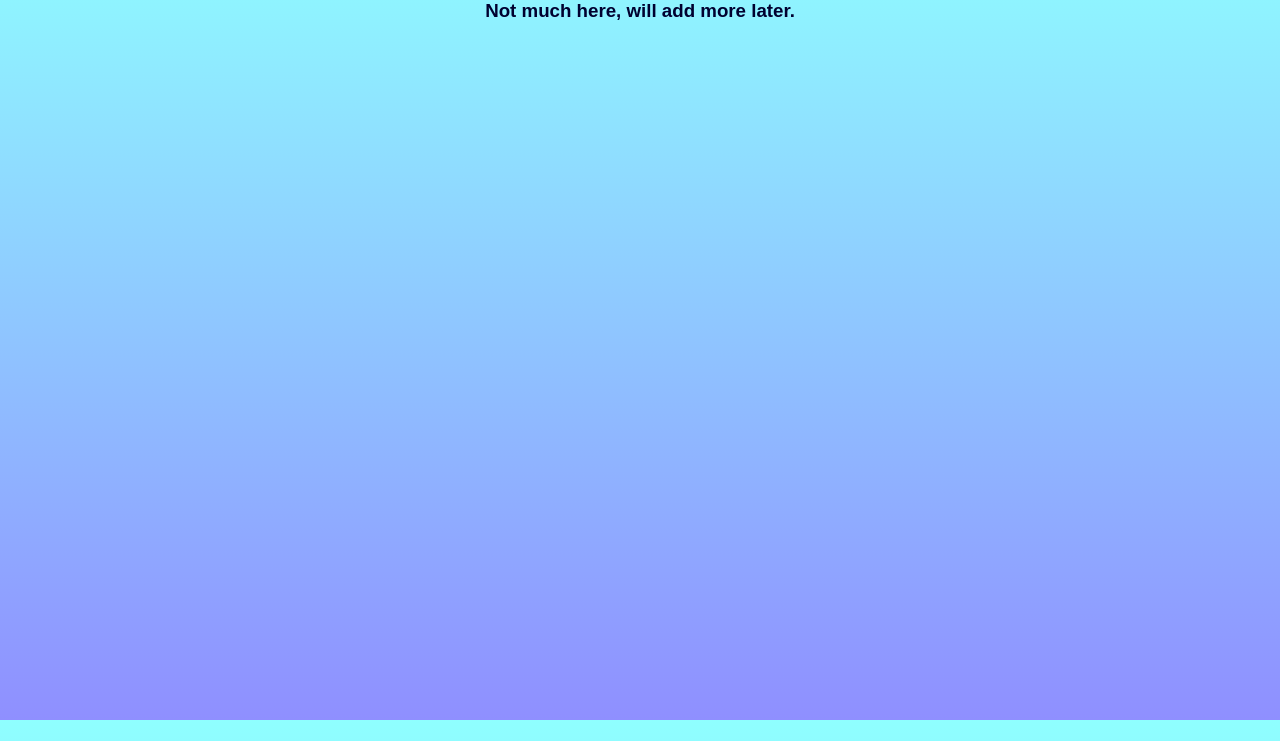
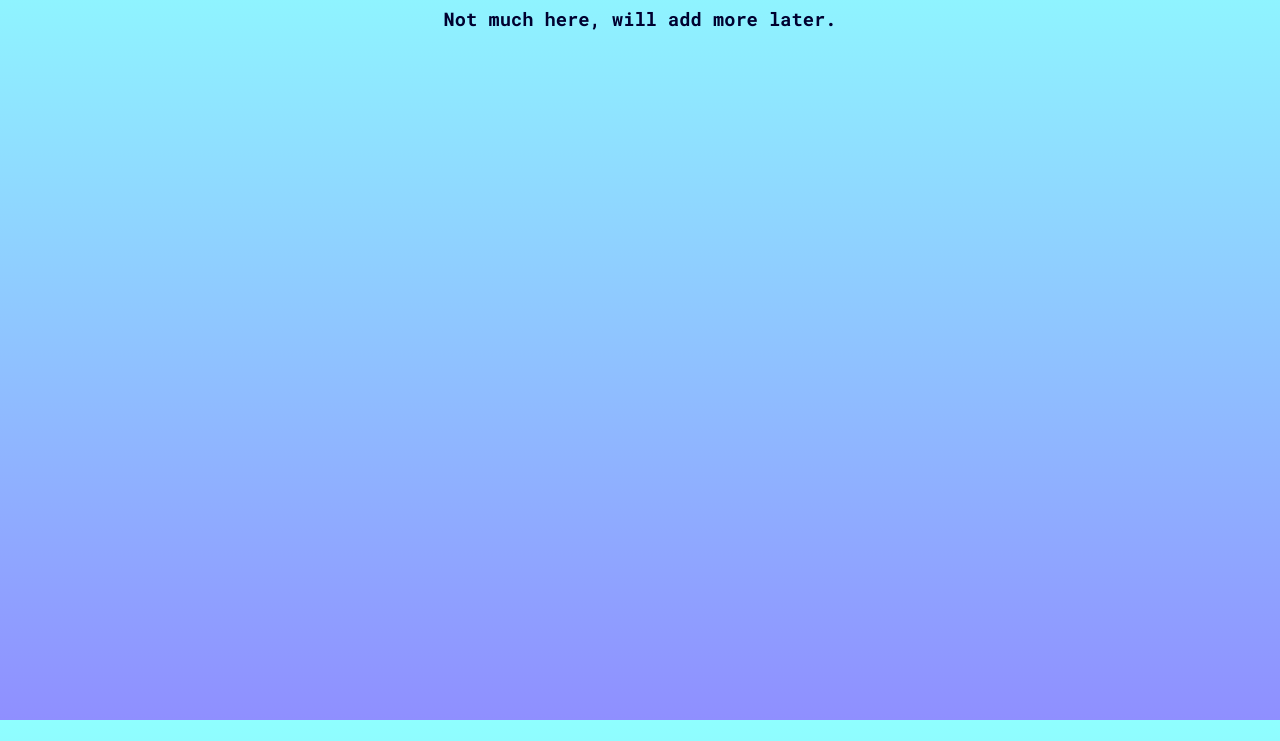
Before and after one commit to axoshard/axoshard.github.io, a plain HTML site: page index.html in a window 1280 px wide. Shown: the part 80-821 px from the top of the page. Drawn offline with Linux system fonts and the light colour scheme.

Commit message:
Update index.html

```diff
--- a/index.html
+++ b/index.html
@@ -4,7 +4,7 @@
 		<style>
 			@import url('https://fonts.googleapis.com/css2?family=Roboto+Mono:ital,wght@0,100..700;1,100..700&display=swap');
 			* {
-				font-family: "Varela Round", sans-serif;
+				font-family: "Roboto Mono", monospace;
 			}
 			body {
 				background-image: linear-gradient(#8FFFFF, #8F8FFF);
```
